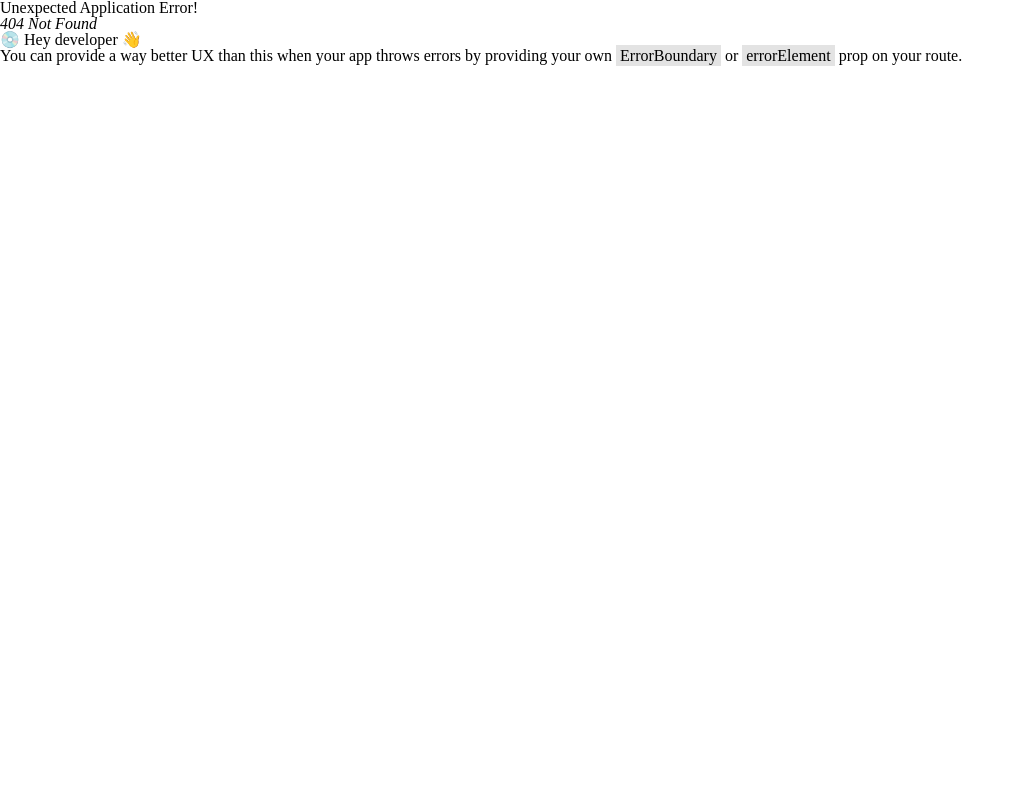
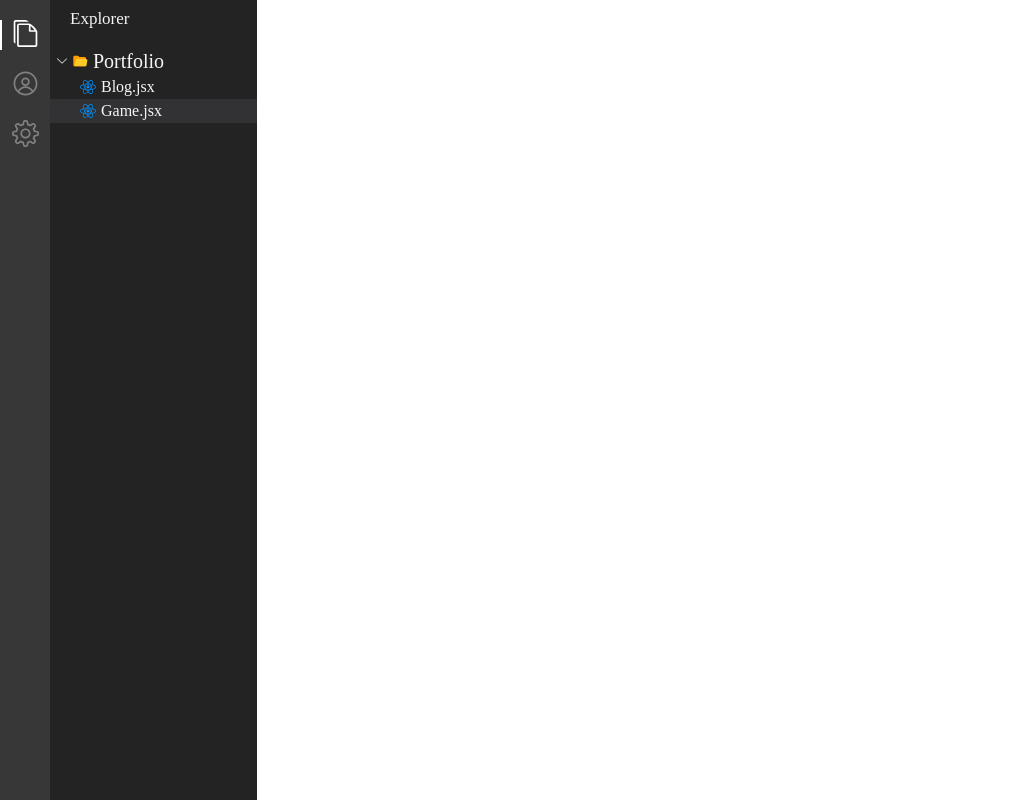
Before and after one commit to daosongit/portfolio, a React (Create React App) app: page /game in a window 1280 px wide. Before the commit this address had no page. Shown: the whole page, without its empty margins (0-1025 px from the left). Built offline with nearby package versions, Linux system fonts and the light colour scheme.

Commit message:
Added empty Game page

```diff
--- a/src/App.js
+++ b/src/App.js
@@ -5,6 +5,7 @@ import PrimarySideBar from './components/PrimarySideBar/PrimarySideBar';
 import Blog, { BlogRoot } from './pages/Blog/Blog';
 import { createBrowserRouter, RouterProvider, useOutlet } from 'react-router-dom';
 import PostDetails from './pages/Blog/PostDetails/PostDetails';
+import Game from './pages/Game/Game';
 export const PrimarySideBarCtx = React.createContext();
 
 const Root = () => {
@@ -40,6 +41,10 @@ const router = createBrowserRouter([
           },
         ],
       },
+      {
+        path: '/game',
+        element: <Game />,
+      },
     ],
   },
 ]);
--- /dev/null
+++ b/src/pages/Game/Game.jsx
@@ -0,0 +1,5 @@
+import React from 'react';
+
+export default function Game() {
+  return <div>Game</div>;
+}
```
